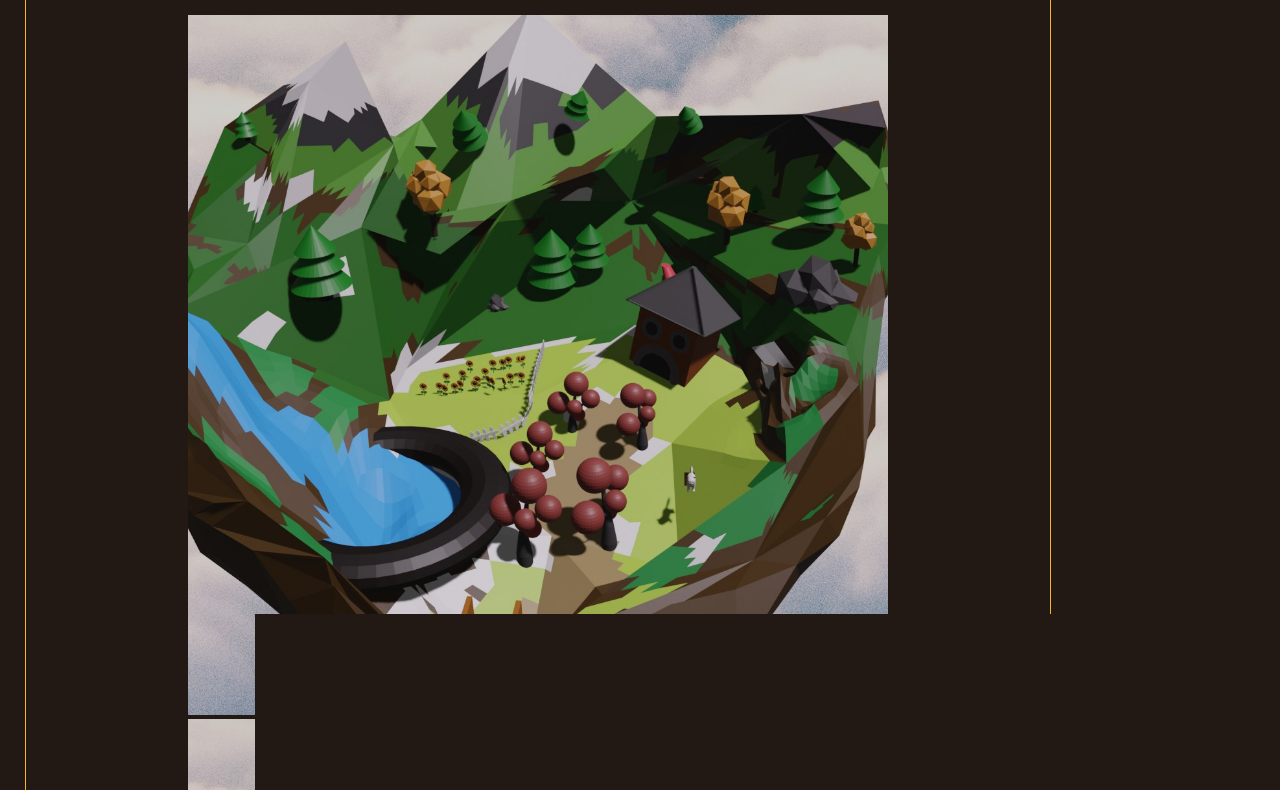
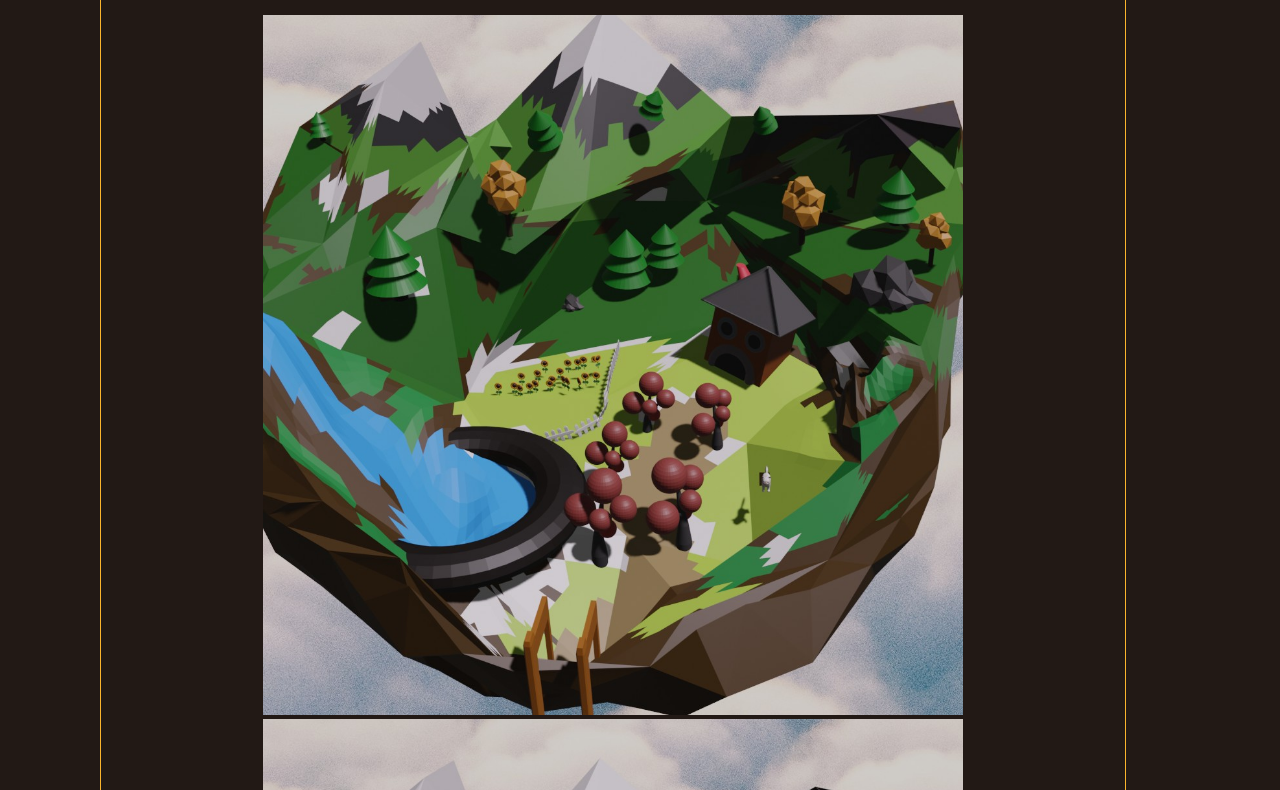
Before and after one commit to PeiyingDeng/HUW162-website, a plain HTML site: page index.html in a window 1280 px wide. Shown: the part 403-1193 px from the top of the page. Drawn offline with Linux system fonts and the light colour scheme.

Commit message:
Update index.html

```diff
--- a/index.html
+++ b/index.html
@@ -33,8 +33,9 @@
 
 	}
 	div{
-		margin-left:25px;
-		margin-right:25px;
+
+		margin-left:100px;
+		margin-right:100px;
 		width:80%;
 		border:solid 1px #FAB42C;
 		width-max: 800px;
```
